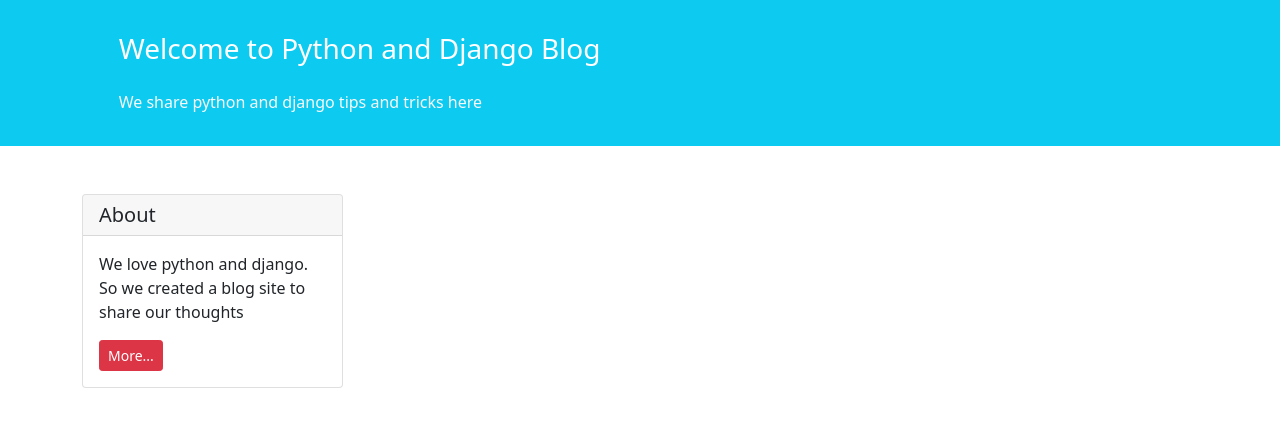
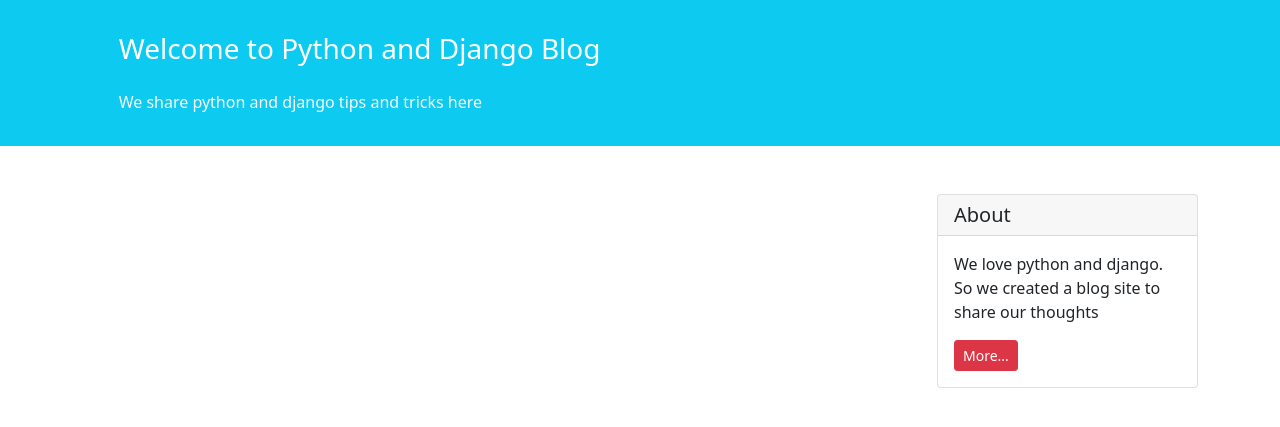
Before and after one commit to erfan-rfmhr/django-blog, a Django app: template blog/templates/blog/home.html in a window 1280 px wide. Shown: the part 56-483 px from the top of the page. Run offline with Django 3.2, Linux system fonts and the light colour scheme; the template is opened without the code that fills it, so the values that code supplies are empty.

Commit message:
fix about container

```diff
--- a/blog/templates/blog/home.html
+++ b/blog/templates/blog/home.html
@@ -3,8 +3,8 @@
 {% block content %}
     <div class="container mt-4">
         <div class="row">
+                <div class="col-9">
             {% for post in posts %}
-                <div class="col-9">
                     <div class="card shadow-sm my-3">
                         <div class="card-body">
                             <h5 class="card-title">{{ post.title }}</h5>
@@ -19,8 +19,8 @@
                             {% endif %}
                         </div>
                     </div>
+            {% endfor %}
                 </div>
-            {% endfor %}
             <div class="col-3">
                 <div class="card my-4">
                     <h5 class="card-header">About</h5>
```
